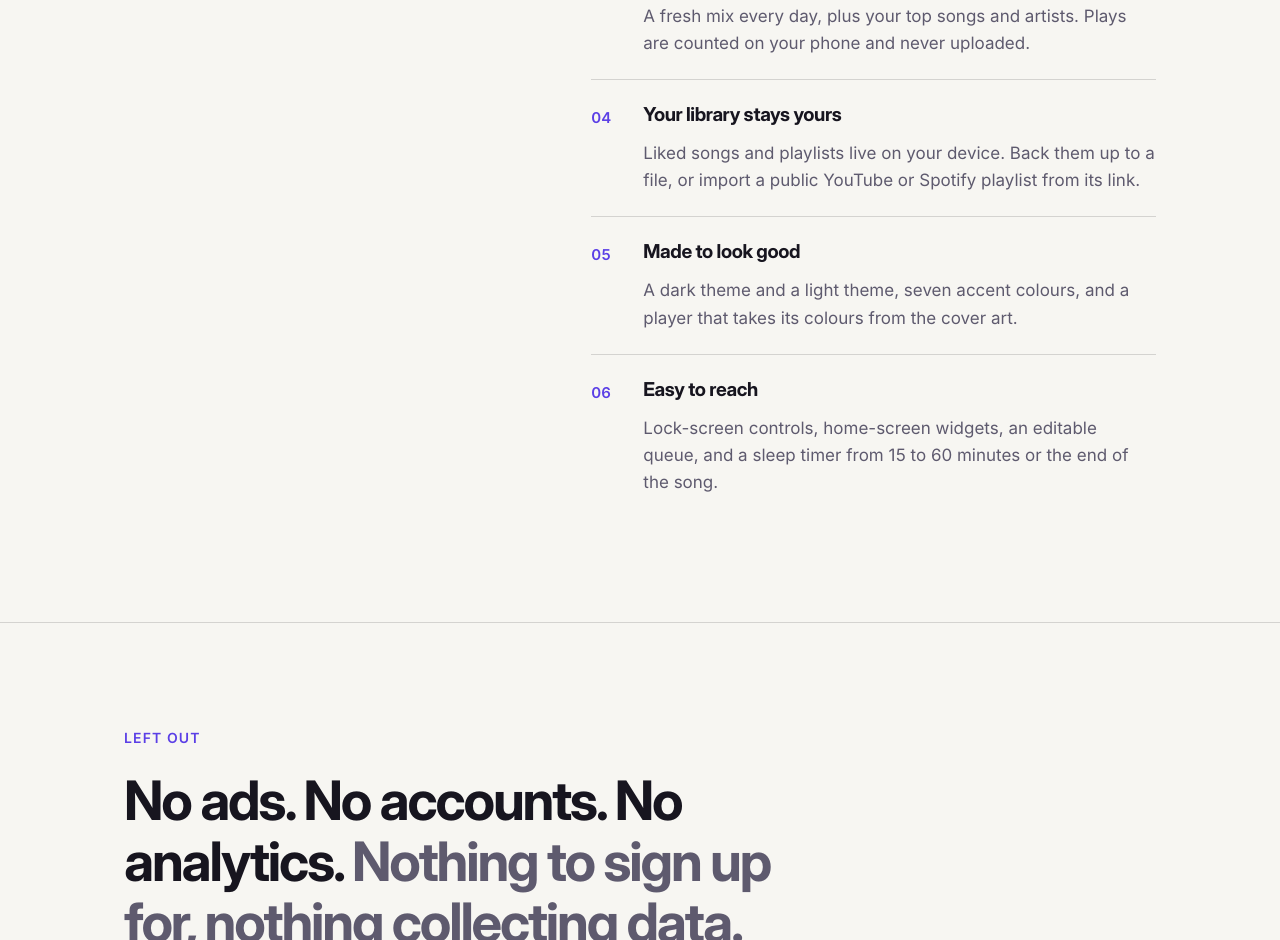
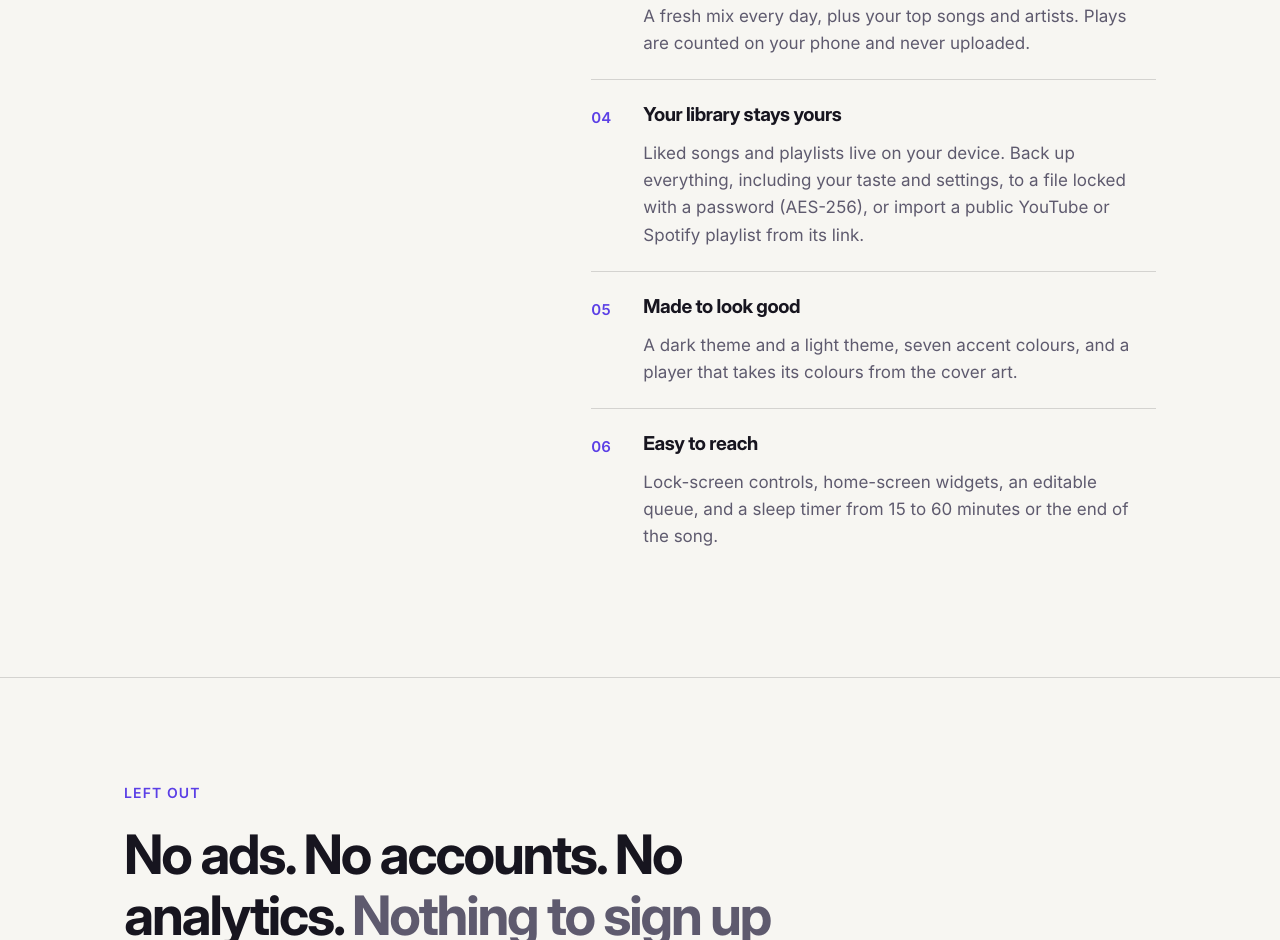
Before and after one commit to mananmadani/HUSH-ANDROID, a plain HTML site: page docs/index.html in a window 1280 px wide. Shown: the part 1288-2228 px from the top of the page. Drawn offline with Linux system fonts and the light colour scheme.

Commit message:
Add files via upload

```diff
--- a/docs/index.html
+++ b/docs/index.html
@@ -118,7 +118,7 @@
         <li><span class="n">01</span><h3>A Home made for you</h3><p>Rows for your country and language, a Made for you row, and picks for the time of day. They come from the songs you play through, replay and skip, and are worked out on your phone.</p></li>
         <li><span class="n">02</span><h3>Recommendations you control</h3><p>The Daily Mix and the endless queue follow what you really listen to and learn from what you skip. Choose Don't play this on any song or artist, and Hush leaves it out. You can clear what it learned in Settings.</p></li>
         <li><span class="n">03</span><h3>Daily Mix and listening stats</h3><p>A fresh mix every day, plus your top songs and artists. Plays are counted on your phone and never uploaded.</p></li>
-        <li><span class="n">04</span><h3>Your library stays yours</h3><p>Liked songs and playlists live on your device. Back them up to a file, or import a public YouTube or Spotify playlist from its link.</p></li>
+        <li><span class="n">04</span><h3>Your library stays yours</h3><p>Liked songs and playlists live on your device. Back up everything, including your taste and settings, to a file locked with a password (AES-256), or import a public YouTube or Spotify playlist from its link.</p></li>
         <li><span class="n">05</span><h3>Made to look good</h3><p>A dark theme and a light theme, seven accent colours, and a player that takes its colours from the cover art.</p></li>
         <li><span class="n">06</span><h3>Easy to reach</h3><p>Lock-screen controls, home-screen widgets, an editable queue, and a sleep timer from 15 to 60 minutes or the end of the song.</p></li>
       </ol>
```
Also changed, not shown: docs/llms-full.txt.
